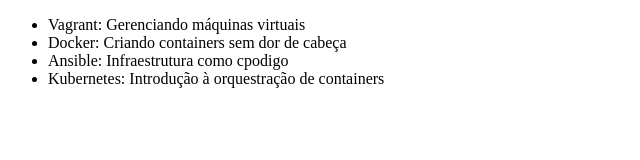
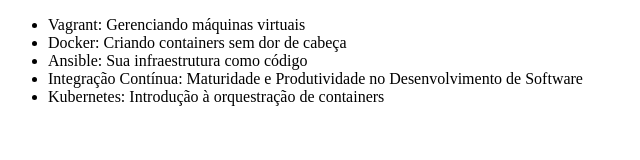
Before and after one commit to dscarmos/alura-git, a plain HTML site: page index.html in a window 1280 px wide. Shown: the whole page, without its empty margins (0-640 px from the left). Drawn offline with Linux system fonts and the light colour scheme.

Commit message:
Alterando nome do curso de Ansible

```diff
--- a/index.html
+++ b/index.html
@@ -8,7 +8,8 @@
     <ul>
         <li>Vagrant: Gerenciando máquinas virtuais</li>
         <li>Docker: Criando containers sem dor de cabeça</li>
-        <li>Ansible: Infraestrutura como cpodigo</li>
+        <li>Ansible: Sua infraestrutura como código</li>
+	<li>Integração Contínua: Maturidade e Produtividade no Desenvolvimento de Software</li>
         <li>Kubernetes: Introdução à orquestração de containers</li>
     </ul>
 </body>
```
